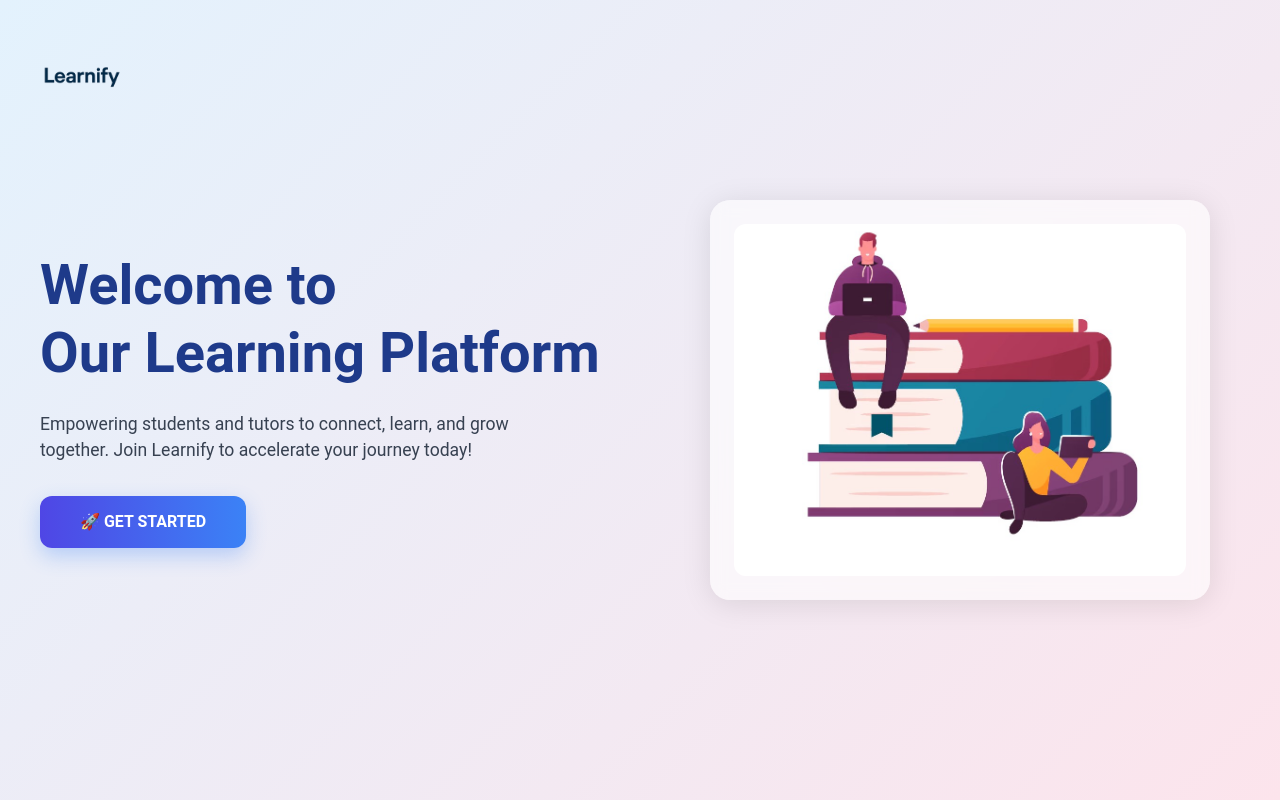
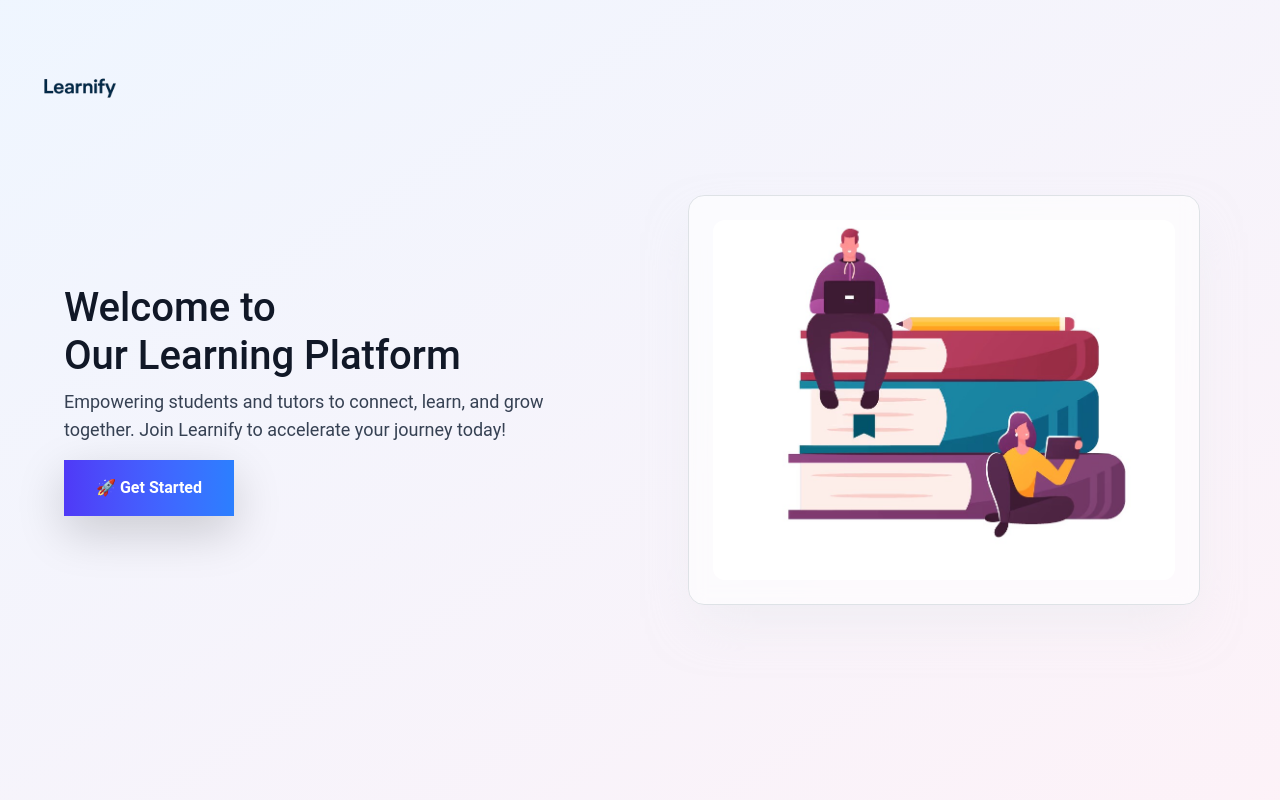
Before and after one commit to srushtigajera11/Learnify-lms, a React (Vite) app in the folder Frontend/: page / in a window 1280 px wide. Built offline with nearby package versions, Linux system fonts and the light colour scheme.

Commit message:
changed the styling of login and home page

```diff
--- a/Frontend/src/pages/Home.jsx
+++ b/Frontend/src/pages/Home.jsx
@@ -1,122 +1,52 @@
 import React from "react";
 import { useNavigate } from "react-router-dom";
-import { Box, Button, Typography } from "@mui/material";
 
 const Home = () => {
   const navigate = useNavigate();
 
   return (
-    <Box
-      sx={{
-        minHeight: "100vh",
-        display: "flex",
-        alignItems: "center",
-        justifyContent: "center",
-        background: "linear-gradient(135deg, #e3f2fd 0%, #fce4ec 100%)",
-        position: "relative",
-        px: 4,
-      }}
-    >
+    <div className="min-h-screen flex items-center justify-center bg-gradient-to-br from-blue-50 to-pink-50 relative px-4 py-12">
       {/* Logo */}
-      <Box sx={{ position: "absolute", top: 2, left: 32 }}>
+      <div className="absolute top-4 left-8 z-10">
         <img
           src="/images/logo.png"
           alt="Logo"
-          style={{ width: "100px", height: "150px", objectFit: "contain" }}
+          className="w-24 h-36 object-contain"
         />
-      </Box>
+      </div>
 
-      <Box
-        sx={{
-          display: "flex",
-          gap: { xs: 4, md: 10 },
-          flexDirection: { xs: "column", md: "row" },
-          alignItems: "center",
-          justifyContent: "space-between",
-          maxWidth: "1200px",
-          width: "100%",
-        }}
-      >
+      <div className="flex flex-col lg:flex-row gap-8 lg:gap-16 items-center justify-between max-w-6xl w-full">
         {/* Left Text */}
-        <Box sx={{ flex: 1 }}>
-          <Typography
-            variant="h2"
-            sx={{
-              fontWeight: "bold",
-              color: "#1e3a8a",
-              fontSize: { xs: "2.2rem", md: "3.5rem" },
-              mb: 3,
-              lineHeight: 1.2,
-            }}
-          >
+        <div className="flex-1">
+          <h1 className="text-3xl md:text-5xl lg:text-6xl font-bold text-blue-900 mb-6 leading-tight">
             Welcome to <br /> Our Learning Platform
-          </Typography>
+          </h1>
 
-          <Typography
-            sx={{
-              fontSize: "1.1rem",
-              color: "#374151",
-              maxWidth: "500px",
-              mb: 4,
-            }}
-          >
+          <p className="text-lg text-gray-700 max-w-xl mb-8">
             Empowering students and tutors to connect, learn, and grow together.
             Join Learnify to accelerate your journey today!
-          </Typography>
+          </p>
 
-          <Button
+          <button
             onClick={() => navigate("/register")}
-            sx={{
-              background: "linear-gradient(to right, #4f46e5, #3b82f6)",
-              color: "#fff",
-              px: 5,
-              py: 1.5,
-              borderRadius: "12px",
-              fontSize: "1rem",
-              fontWeight: "bold",
-              boxShadow: "0 8px 20px rgba(59,130,246,0.3)",
-              "&:hover": {
-                background: "linear-gradient(to right, #4338ca, #2563eb)",
-              },
-            }}
+            className="bg-gradient-to-r from-indigo-600 to-blue-500 text-white px-8 py-3 rounded-xl text-lg font-bold shadow-lg shadow-blue-500/30 hover:shadow-xl hover:shadow-blue-500/40 transition-all duration-300 hover:scale-105"
           >
             🚀 Get Started
-          </Button>
-        </Box>
+          </button>
+        </div>
 
         {/* Right Image Card */}
-        <Box
-          sx={{
-            flex: 1,
-            display: "flex",
-            justifyContent: "center",
-            alignItems: "center",
-          }}
-        >
-          <Box
-            sx={{
-              backdropFilter: "blur(8px)",
-              background: "rgba(255,255,255,0.6)",
-              borderRadius: "20px",
-              padding: "24px",
-              boxShadow: "0 4px 30px rgba(0,0,0,0.1)",
-              maxWidth: "500px",
-              width: "100%",
-            }}
-          >
+        <div className="flex-1 flex justify-center items-center">
+          <div className="backdrop-blur-sm bg-white/60 rounded-2xl p-6 shadow-2xl shadow-gray-200/50 max-w-lg w-full border border-white/30">
             <img
               src="/images/landing.jpg"
-              alt="Illustration"
-              style={{
-                width: "100%",
-                borderRadius: "12px",
-                objectFit: "cover",
-              }}
+              alt="Learning Illustration"
+              className="w-full rounded-xl object-cover"
             />
-          </Box>
-        </Box>
-      </Box>
-    </Box>
+          </div>
+        </div>
+      </div>
+    </div>
   );
 };
 
--- a/Frontend/src/pages/Tutor/Dashboard.jsx
+++ b/Frontend/src/pages/Tutor/Dashboard.jsx
@@ -310,7 +310,7 @@ const Dashboard = () => {
       </div>
 
       {/* Quick Actions */}
-      <div className="bg-white rounded-xl shadow-sm border border-gray-200 p-4 md:p-6">
+      {/* <div className="bg-white rounded-xl shadow-sm border border-gray-200 p-4 md:p-6">
         <h2 className="text-lg font-semibold text-gray-900 mb-4">
           Quick Actions
         </h2>
@@ -344,7 +344,7 @@ const Dashboard = () => {
             Rejected Courses
           </button>
         </div>
-      </div>
+      </div> */}
     </div>
   );
 };
```
